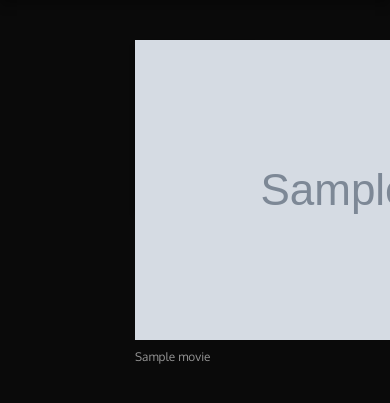
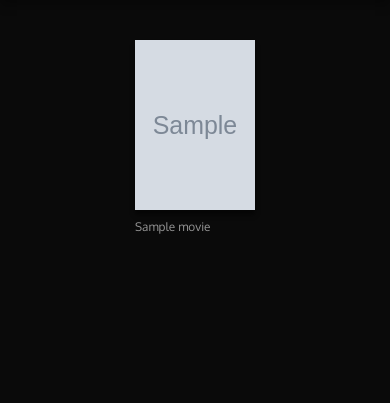
Before and after one commit to Oleg-Pasternak/DjangoCinemaProject, a Django app: page / in a window 390 px wide; the page is wider, and only the part inside the window is pictured. Shown: the part 66-469 px from the top of that part. Run offline with Django 3.2, Linux system fonts and the light colour scheme; a user stored in the database is signed in; tables that the repository leaves empty hold one stand-in row (values such as "Sample post"); grey boxes marked "Sample" are stand-in pictures; some libraries are stand-ins or nearby versions.

Commit message:
Fixed mobile version

```diff
--- a/cinema/static/cinema/css/main.css
+++ b/cinema/static/cinema/css/main.css
@@ -427,6 +427,9 @@
     box-shadow: 0px 5px 4px rgba(0, 0, 0, 0.5);
     background-color: #0E0E0E;
     float: left; }
+    .main-imgs a img {
+      width: 120px;
+      height: 170px; }
     .main-imgs .rating {
       position: absolute;
       z-index: 1;
--- a/cinema/static/cinema/sass/main/main-mobile.scss
+++ b/cinema/static/cinema/sass/main/main-mobile.scss
@@ -44,6 +44,12 @@ body{
   box-shadow: 0px 5px 4px rgba(0, 0, 0, 0.5);
   background-color: $imgback;
   float: left;
+  a{
+    img{
+      width: 120px;
+      height: 170px;
+    }
+  }
   .rating{
     position: absolute;
     z-index: 1;
```
Also changed, not shown: 1 other file.
